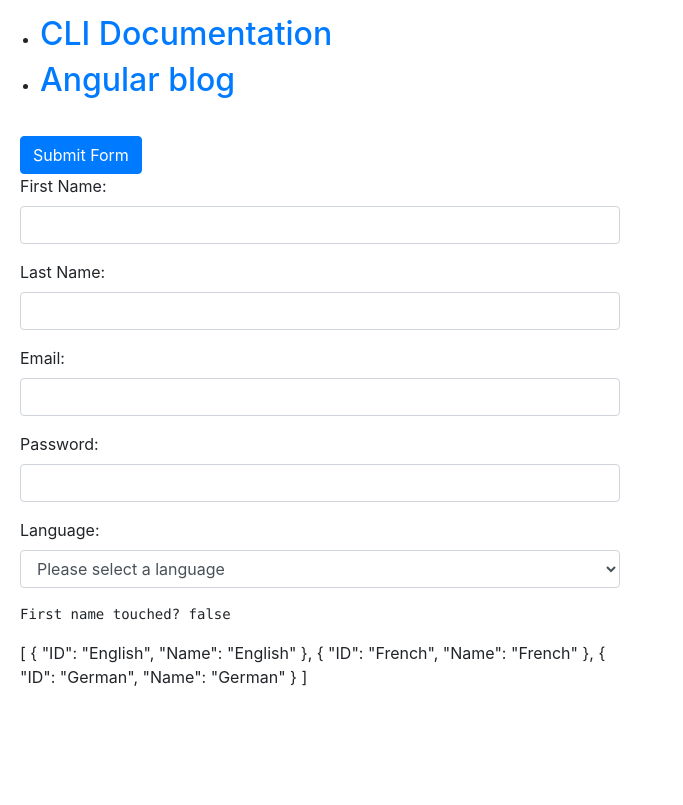
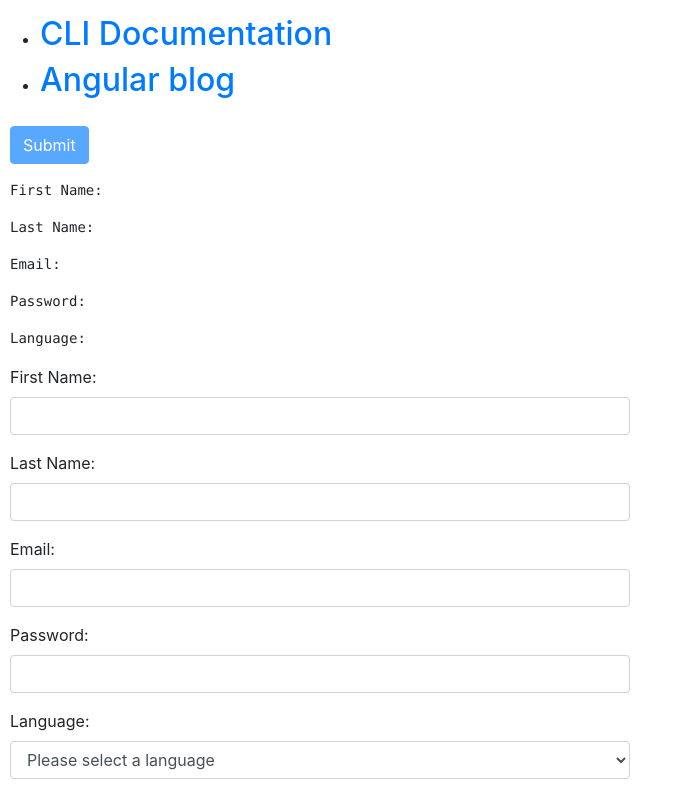
Before and after one commit to fmaslim/FirstAngularApp, an Angular app in the folder myFirstApp/: page / in a window 1280 px wide. Shown: the part 434-1239 px from the top of the page, without its empty margins (0-683 px from the left). Before the commit the page ends 1159 px from the top, so only its background shows below. Built offline with nearby package versions, Linux system fonts and the light colour scheme.

Commit message:
Completed Template-Driven Model

```diff
--- a/myFirstApp/src/app/app.component.html
+++ b/myFirstApp/src/app/app.component.html
@@ -18,4 +18,4 @@
   </li>
 </ul>
 
-<app-model-driven-form></app-model-driven-form>
+<app-template-driven-form></app-template-driven-form>
--- a/myFirstApp/src/app/app.module.ts
+++ b/myFirstApp/src/app/app.module.ts
@@ -30,6 +30,7 @@
   imports: [
     BrowserModule,
     ReactiveFormsModule, // this needs to be imported here, before Form can recognize [FormGroup] directive
+    FormsModule
   ],
   providers: [],
   bootstrap: [AppComponent]
--- a/myFirstApp/src/app/template-driven-form/template-driven-form.component.html
+++ b/myFirstApp/src/app/template-driven-form/template-driven-form.component.html
@@ -1,64 +1,77 @@
-<!-- The form below needs to be bound to the model in the component -->
-<!-- And that is done by using the binding property on the form [formGroup]="myForm" -->
+<!--
+  In template-driven approach, Angular creates the model, FormGroups and FormControls, for us via directives we add to the template.
+  Template-Driven Forms are just Model-Driven Forms but driven by directives in the template, versus code in the component.
+  In template-driven, we use directives to create the model.
+  In model-driven, we create a model in the component, and then use directives to map elements in the template to our form model.
+-->
 
-<form #f="ngForm" style="width: 50%; padding: 20px;">
-    <button type="submit" class="btn btn-primary">Submit Form</button>
+<form #f="ngForm" style="width: 50%; padding: 10px;">
 
-    <!-- First Name and Last Name -->
-    <fieldset>
+  <button type="submit" class="btn btn-primary" (click)="OnSubmit()" [disabled]="f.invalid">Submit</button>
+  <p>
+    {{ onSubmitText }}
+  </p>
+
+  <pre>First Name: {{ firstName.value }}</pre>
+  <pre>Last Name: {{ lastName.value }}</pre>
+  <pre>Email: {{ email.value }}</pre>
+  <pre>Password: {{ password.value }}</pre>
+  <pre>Language: {{ language.value }}</pre>
+
+  <fieldset ngModelGroup="name">
+    <!-- FIRST NAME -->
     <div class="form-group">
-        <label for="firstName">First Name: </label>
+      <label>First Name: </label>
       <input type="text"
              class="form-control"
+             name="firstName"
+             [(ngModel)]="model.firstName"
+             #firstName="ngModel"
              required>
     </div>
+    <!-- LAST NAME -->
     <div class="form-group">
-        <label for="lastName">Last Name: </label>
+      <label>Last Name:</label>
       <input type="text"
-               id="lastName"
              class="form-control"
-               required>
+             name="lastName"
+             [(ngModel)]="model.lastName"
+             #lastName="ngModel">
     </div>
   </fieldset>
 
-    <!-- Email -->
-    <div class="form-group" [ngClass]="{
-      'has-danger': email.invalid && email.dirty,
-      'has-success': email.valid && email.dirty }">
-      <label for="email">Email: </label>
+  <!-- EMAIL -->
+  <div class="form-group">
+    <label>Email:</label>
     <input type="text"
-             id="email"
            class="form-control"
+           name="email"
+           [(ngModel)]="model.email"
+           #email="ngModel"
            required>
-      <div class="form-control-feedback" *ngIf="email.invalid && email.dirty">
-        Email is invalid
-      </div>
   </div>
 
-
-    <!-- Password -->
+  <!-- PASSWORD -->
   <div class="form-group">
-      <label for="password">Password: </label>
-      <input type="password"
-             id="password"
+    <label>Password: </label>
+    <input type="text"
            class="form-control"
-             required>
-      <div *ngIf="password.invalid && password.dirty">
-        <p *ngIf="password.errors.required">Password is required</p>
-        <p *ngIf="password.errors.minLength">Password must be longer than 5 characters</p>
-      </div>
+           name="password"
+           [(ngModel)]="model.password"
+           #password="ngModel"
+           required
+           minlength="5">
   </div>
 
-    <!-- Language dropdown -->
+  <!-- LANGUAGE -->
   <div class="form-group">
-      <label for="language">Language: </label>
-      <select class="form-control">
+    <label>Language: </label>
+    <select class="form-control"
+            name="language"
+            [(ngModel)]="model.language"
+            #language="ngModel">
       <option value="">Please select a language</option>
-        <option *ngFor="let lang of languages" [value]="lang.ID">{{ lang.Name }}</option>
+      <option *ngFor="let language of langs" [value]="language">{{ language }}</option>
     </select>
   </div>
-
-    <pre>First name touched? {{ firstName.touched }}</pre>
-
-    <p>{{ languages | json }}</p>
 </form>
--- a/myFirstApp/src/app/template-driven-form/template-driven-form.component.ts
+++ b/myFirstApp/src/app/template-driven-form/template-driven-form.component.ts
@@ -1,7 +1,19 @@
 import { Component, OnInit } from '@angular/core';
-// import { FormGroup, FormControl, Validators } from '@angular/forms';
 // import { FormGroupName } from '@angular/forms';
 import { FormsModule, FormGroup, FormControl } from '@angular/forms';
+import { ViewChild } from '@angular/core';
+
+
+class Person {
+  constructor (
+    public firstName: string = '',
+    public lastName: string = '',
+    public email: string = '',
+    public password: string = '',
+    public language: string = ''
+  ) {
+  }
+}
 
 @Component({
   selector: 'app-template-driven-form',
@@ -10,10 +22,35 @@
 })
 export class TemplateDrivenFormComponent implements OnInit {
 
+  // In the model-driven approach, the form is reset by calling the reset() function on myForm model
+  // In template-driven approach, there is no access to the component from the template. The only access
+  // available is the f reference variable.
+
+  // However, there is a way to get a reference to the ngForm instance here in the component
+  // by using a ViewChild decorator.
+  // This decorator gives the component a reference to something in the template
+  @ViewChild('f') form: any;
+
+  model: Person = new Person();
+  onSubmitText: string;
+  langs: any[] = [
+    'English',
+    'French',
+    'German'
+  ];
 
   constructor() { }
 
   ngOnInit() {
   }
 
+  OnSubmit() {
+    this.onSubmitText = 'First Name: ' + this.model.firstName +
+                    '. Last Name: ' + this.model.lastName;
+
+    // This line is used to reset form using the form reference variable in the template
+    // which is only available via the ViewChild decorator
+    // this.form.reset();
+  }
+
 }
```
Lines whose indentation alone changed are shown as unchanged.
